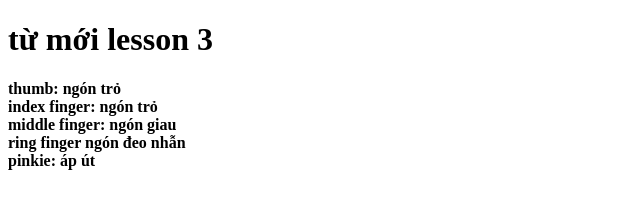
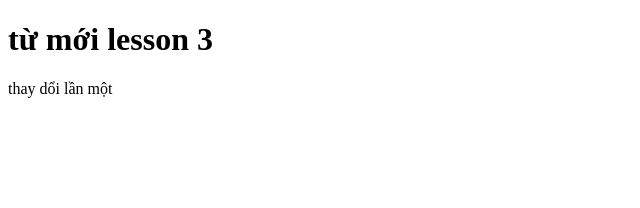
Before and after one commit to Han1k4/daonh, a plain HTML site: page index.html in a window 1280 px wide. Shown: the whole page, without its empty margins (0-640 px from the left). Drawn offline with Linux system fonts and the light colour scheme.

Commit message:
sủa dôi

```diff
--- a/index.html
+++ b/index.html
@@ -7,12 +7,8 @@
 </head>
 <body>
     <h1>từ mới lesson 3 </h1>
-<p><b></b>
-    <b>thumb: ngón trỏ</b> <br>
-    <b>index finger: ngón trỏ</b> <br>
-    <b>middle finger: ngón giau</b><br>
-    <b>ring finger ngón đeo nhẫn</b><br>
-    <b>pinkie:</b> <b>áp út</b><br>
+<p>thay dổi lần một
+
 </p>
 </body>
 </html>
```
